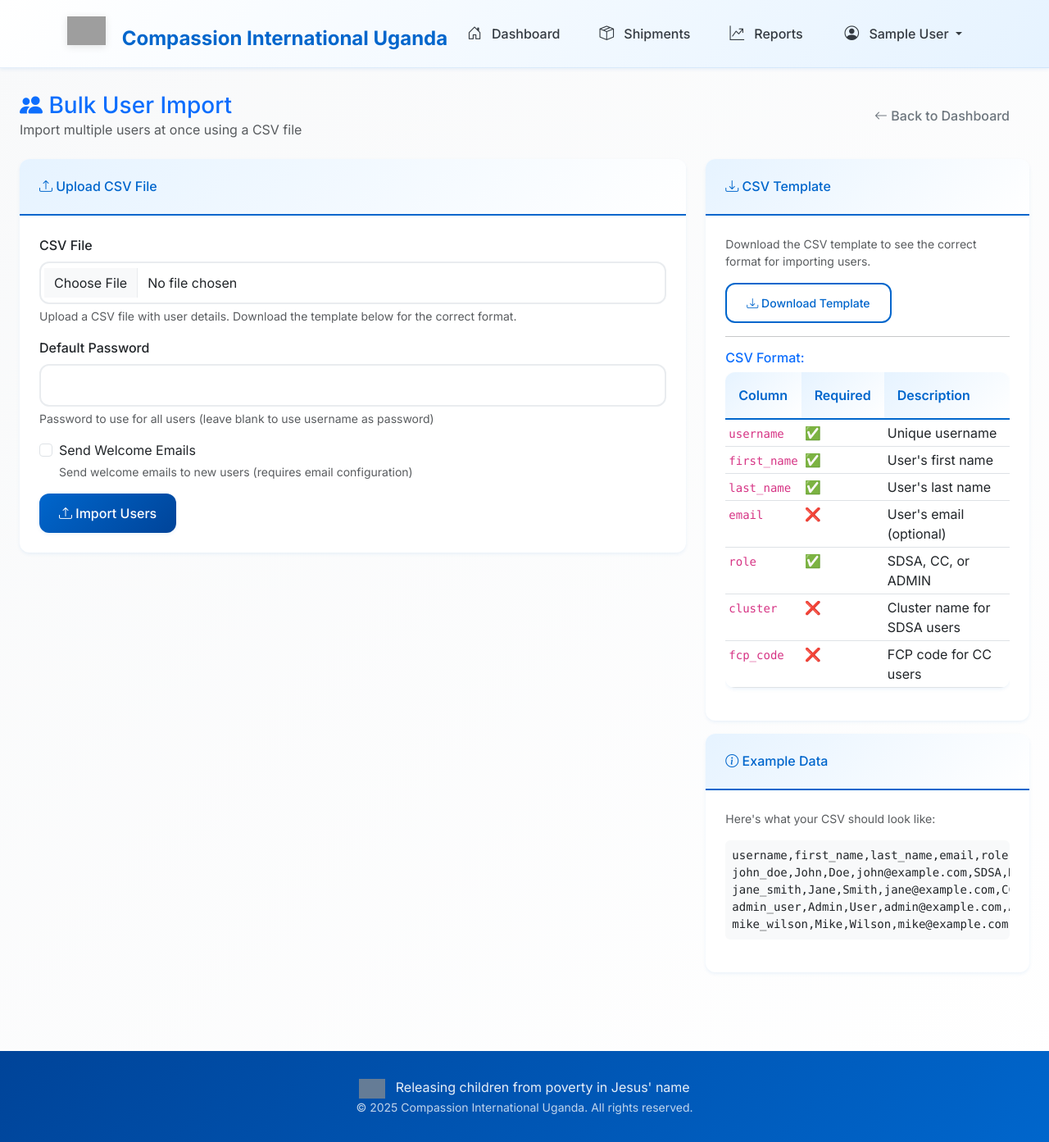
After one commit to Nathan9799/letterflow-compassion-uganda, a Django app: page /shipping/users/bulk-import/ in a window 1280 px wide. The commit adds this page. Shown: the whole page at 82% size. Run offline with Django 5.2, Linux system fonts and the light colour scheme; the visitor is signed in with stand-in values (Sample User, id 1); grey boxes are pictures that could not be loaded.

Commit message:
Add bulk user import feature: CSV upload for creating multiple users at once with admin dashboard integration

```diff
--- a/shipping/forms.py
+++ b/shipping/forms.py
@@ -223,3 +223,71 @@
                 raise ValidationError('At least one FCP must be marked as distributed.')
 
         return cleaned_data
+
+
+class BulkUserImportForm(forms.Form):
+    """Form for bulk importing users via CSV"""
+    csv_file = forms.FileField(
+        label='CSV File',
+        help_text='Upload a CSV file with user details. Download the template below for the correct format.',
+        widget=forms.FileInput(attrs={
+            'class': 'form-control',
+            'accept': '.csv'
+        })
+    )
+
+    # Optional: Default password for all users
+    default_password = forms.CharField(
+        label='Default Password',
+        help_text='Password to use for all users (leave blank to use username as password)',
+        required=False,
+        widget=forms.PasswordInput(attrs={'class': 'form-control'}),
+        initial='password123'
+    )
+
+    # Optional: Send welcome emails
+    send_welcome_emails = forms.BooleanField(
+        label='Send Welcome Emails',
+        help_text='Send welcome emails to new users (requires email configuration)',
+        required=False,
+        initial=False,
+        widget=forms.CheckboxInput(attrs={'class': 'form-check-input'})
+    )
+
+    def clean_csv_file(self):
+        csv_file = self.cleaned_data.get('csv_file')
+        if csv_file:
+            # Check file extension
+            if not csv_file.name.endswith('.csv'):
+                raise ValidationError('Please upload a CSV file.')
+
+            # Check file size (max 5MB)
+            if csv_file.size > 5 * 1024 * 1024:
+                raise ValidationError('File size must be less than 5MB.')
+
+            # Try to read the first few lines to validate format
+            try:
+                csv_file.seek(0)
+                content = csv_file.read().decode('utf-8')
+                lines = content.split('\n')
+
+                if len(lines) < 2:
+                    raise ValidationError('CSV file must have at least a header row and one data row.')
+
+                # Check if required columns exist
+                header = lines[0].lower().strip().split(',')
+                required_columns = ['username', 'first_name', 'last_name', 'email', 'role']
+
+                for col in required_columns:
+                    if col not in header:
+                        raise ValidationError(f'CSV must contain a "{col}" column.')
+
+                # Reset file pointer
+                csv_file.seek(0)
+
+            except UnicodeDecodeError:
+                raise ValidationError('CSV file must be encoded in UTF-8.')
+            except Exception as e:
+                raise ValidationError(f'Error reading CSV file: {str(e)}')
+
+        return csv_file
--- a/shipping/urls.py
+++ b/shipping/urls.py
@@ -29,4 +29,8 @@
 
     # AJAX
     path('ajax/get-fcps/', views.get_fcps_for_cluster, name='get_fcps_for_cluster'),
+
+    # Bulk operations
+    path('users/bulk-import/', views.bulk_user_import, name='bulk_user_import'),
+    path('users/download-template/', views.download_csv_template, name='download_csv_template'),
 ]
--- a/shipping/views.py
+++ b/shipping/views.py
@@ -24,6 +24,7 @@
 )
 from org.models import Cluster, FCP
 from accounts.models import User
+from .forms import BulkUserImportForm
 
 
 def user_can_access_shipment(user, shipment):
@@ -454,3 +455,182 @@
     """Custom logout view that handles both GET and POST requests."""
     logout(request)
     return redirect('login')
+
+
+@login_required
+def bulk_user_import(request):
+    """Bulk import users from CSV file"""
+    if not request.user.is_admin():
+        messages.error(request, 'Only admin users can import users in bulk.')
+        return redirect('shipping:dashboard')
+
+    if request.method == 'POST':
+        form = BulkUserImportForm(request.POST, request.FILES)
+        if form.is_valid():
+            csv_file = form.cleaned_data['csv_file']
+            default_password = form.cleaned_data['default_password']
+            send_welcome_emails = form.cleaned_data['send_welcome_emails']
+
+            try:
+                import csv
+                from django.contrib.auth import get_user_model
+                from django.db import transaction
+
+                User = get_user_model()
+                results = {
+                    'success': [],
+                    'errors': [],
+                    'total_processed': 0
+                }
+
+                # Read CSV file
+                content = csv_file.read().decode('utf-8')
+                reader = csv.DictReader(content.splitlines())
+
+                with transaction.atomic():
+                    for row_num, row in enumerate(reader, start=2):  # Start at 2 for row numbers
+                        try:
+                            # Clean and validate row data
+                            username = row['username'].strip()
+                            first_name = row['first_name'].strip()
+                            last_name = row['last_name'].strip()
+                            email = row['email'].strip()
+                            role = row['role'].strip().upper()
+
+                            # Skip empty rows
+                            if not username or not first_name or not last_name:
+                                continue
+
+                            # Validate role
+                            if role not in [User.Role.SDSA, User.Role.CC, User.Role.ADMIN]:
+                                results['errors'].append(f'Row {row_num}: Invalid role "{role}". Must be SDSA, CC, or ADMIN.')
+                                continue
+
+                            # Check if user already exists
+                            if User.objects.filter(username=username).exists():
+                                results['errors'].append(f'Row {row_num}: Username "{username}" already exists.')
+                                continue
+
+                            if email and User.objects.filter(email=email).exists():
+                                results['errors'].append(f'Row {row_num}: Email "{email}" already exists.')
+                                continue
+
+                            # Create user
+                            password = default_password or username
+                            user = User.objects.create_user(
+                                username=username,
+                                email=email,
+                                password=password,
+                                first_name=first_name,
+                                last_name=last_name,
+                                role=role
+                            )
+
+                            # Handle role-specific setup
+                            if role == User.Role.SDSA:
+                                # Handle cluster assignment if provided
+                                cluster_name = row.get('cluster', '').strip()
+                                if cluster_name:
+                                    try:
+                                        cluster = Cluster.objects.get(name__iexact=cluster_name)
+                                        user.managed_clusters.add(cluster)
+                                    except Cluster.DoesNotExist:
+                                        results['errors'].append(f'Row {row_num}: Cluster "{cluster_name}" not found.')
+
+                            elif role == User.Role.CC:
+                                # Handle collection centre FCP assignment if provided
+                                fcp_code = row.get('fcp_code', '').strip()
+                                if fcp_code:
+                                    try:
+                                        fcp = FCP.objects.get(code__iexact=fcp_code, is_collection_centre=True)
+                                        # Create collection centre user link
+                                        from accounts.models import CollectionCentreUser
+                                        CollectionCentreUser.objects.create(user=user, fcp=fcp)
+                                    except FCP.DoesNotExist:
+                                        results['errors'].append(f'Row {row_num}: Collection Centre FCP "{fcp_code}" not found.')
+
+                            results['success'].append(f'Row {row_num}: User "{username}" created successfully.')
+                            results['total_processed'] += 1
+
+                        except Exception as e:
+                            results['errors'].append(f'Row {row_num}: Error creating user: {str(e)}')
+
+                # Show results
+                if results['success']:
+                    messages.success(request, f'Successfully created {results["total_processed"]} users!')
+                if results['errors']:
+                    for error in results['errors']:
+                        messages.warning(request, error)
+
+                return redirect('shipping:bulk_user_import')
+
+            except Exception as e:
+                messages.error(request, f'Error processing CSV file: {str(e)}')
+    else:
+        form = BulkUserImportForm()
+
+    context = {
+        'form': form,
+        'title': 'Bulk User Import'
+    }
+    return render(request, 'shipping/bulk_user_import.html', context)
+
+
+@login_required
+def download_csv_template(request):
+    """Download CSV template for bulk user import"""
+    if not request.user.is_admin():
+        messages.error(request, 'Only admin users can download templates.')
+        return redirect('shipping:dashboard')
+
+    import csv
+    from django.http import HttpResponse
+
+    response = HttpResponse(content_type='text/csv')
+    response['Content-Disposition'] = 'attachment; filename="bulk_user_import_template.csv"'
+
+    writer = csv.writer(response)
+
+    # Write header
+    writer.writerow([
+        'username',
+        'first_name',
+        'last_name',
+        'email',
+        'role',
+        'cluster',
+        'fcp_code'
+    ])
+
+    # Write example rows
+    writer.writerow([
+        'john_doe',
+        'John',
+        'Doe',
+        'john@example.com',
+        'SDSA',
+        'Mbarara',
+        ''
+    ])
+
+    writer.writerow([
+        'jane_smith',
+        'Jane',
+        'Smith',
+        'jane@example.com',
+        'CC',
+        '',
+        'UG0249'
+    ])
+
+    writer.writerow([
+        'admin_user',
+        'Admin',
+        'User',
+        'admin@example.com',
+        'ADMIN',
+        '',
+        ''
+    ])
+
+    return response
--- /dev/null
+++ b/templates/shipping/bulk_user_import.html
@@ -0,0 +1,180 @@
+{% extends 'base.html' %}
+{% load static %}
+
+{% block title %}Bulk User Import - LetterFlow{% endblock %}
+
+{% block content %}
+<div class="container-fluid">
+    <!-- Page Header -->
+    <div class="d-flex justify-content-between align-items-center mb-4">
+        <div>
+            <h1 class="h3 mb-0 text-primary">
+                <i class="bi bi-people-fill"></i> Bulk User Import
+            </h1>
+            <p class="text-muted mb-0">
+                Import multiple users at once using a CSV file
+            </p>
+        </div>
+        <div>
+            <a href="{% url 'shipping:dashboard' %}" class="btn btn-outline-secondary">
+                <i class="bi bi-arrow-left"></i> Back to Dashboard
+            </a>
+        </div>
+    </div>
+
+    <div class="row">
+        <div class="col-lg-8">
+            <!-- Import Form -->
+            <div class="card">
+                <div class="card-header">
+                    <h6 class="mb-0">
+                        <i class="bi bi-upload"></i> Upload CSV File
+                    </h6>
+                </div>
+                <div class="card-body">
+                    <form method="post" enctype="multipart/form-data">
+                        {% csrf_token %}
+
+                        <div class="mb-3">
+                            <label for="{{ form.csv_file.id_for_label }}" class="form-label">
+                                {{ form.csv_file.label }}
+                            </label>
+                            {{ form.csv_file }}
+                            {% if form.csv_file.help_text %}
+                            <div class="form-text">{{ form.csv_file.help_text }}</div>
+                            {% endif %}
+                            {% if form.csv_file.errors %}
+                            <div class="invalid-feedback d-block">
+                                {{ form.csv_file.errors.0 }}
+                            </div>
+                            {% endif %}
+                        </div>
+
+                        <div class="mb-3">
+                            <label for="{{ form.default_password.id_for_label }}" class="form-label">
+                                {{ form.default_password.label }}
+                            </label>
+                            {{ form.default_password }}
+                            {% if form.default_password.help_text %}
+                            <div class="form-text">{{ form.default_password.help_text }}</div>
+                            {% endif %}
+                            {% if form.default_password.errors %}
+                            <div class="invalid-feedback d-block">
+                                {{ form.default_password.errors.0 }}
+                            </div>
+                            {% endif %}
+                        </div>
+
+                        <div class="mb-3">
+                            <div class="form-check">
+                                {{ form.send_welcome_emails }}
+                                <label class="form-check-label" for="{{ form.send_welcome_emails.id_for_label }}">
+                                    {{ form.send_welcome_emails.label }}
+                                </label>
+                                {% if form.send_welcome_emails.help_text %}
+                                <div class="form-text">{{ form.send_welcome_emails.help_text }}</div>
+                                {% endif %}
+                            </div>
+                        </div>
+
+                        <button type="submit" class="btn btn-primary">
+                            <i class="bi bi-upload"></i> Import Users
+                        </button>
+                    </form>
+                </div>
+            </div>
+        </div>
+
+        <div class="col-lg-4">
+            <!-- CSV Template -->
+            <div class="card">
+                <div class="card-header">
+                    <h6 class="mb-0">
+                        <i class="bi bi-download"></i> CSV Template
+                    </h6>
+                </div>
+                <div class="card-body">
+                    <p class="text-muted small">
+                        Download the CSV template to see the correct format for importing users.
+                    </p>
+
+                    <a href="{% url 'shipping:download_csv_template' %}" class="btn btn-outline-primary btn-sm">
+                        <i class="bi bi-download"></i> Download Template
+                    </a>
+
+                    <hr>
+
+                    <h6 class="text-primary">CSV Format:</h6>
+                    <div class="table-responsive">
+                        <table class="table table-sm">
+                            <thead>
+                                <tr>
+                                    <th>Column</th>
+                                    <th>Required</th>
+                                    <th>Description</th>
+                                </tr>
+                            </thead>
+                            <tbody>
+                                <tr>
+                                    <td><code>username</code></td>
+                                    <td>✅</td>
+                                    <td>Unique username</td>
+                                </tr>
+                                <tr>
+                                    <td><code>first_name</code></td>
+                                    <td>✅</td>
+                                    <td>User's first name</td>
+                                </tr>
+                                <tr>
+                                    <td><code>last_name</code></td>
+                                    <td>✅</td>
+                                    <td>User's last name</td>
+                                </tr>
+                                <tr>
+                                    <td><code>email</code></td>
+                                    <td>❌</td>
+                                    <td>User's email (optional)</td>
+                                </tr>
+                                <tr>
+                                    <td><code>role</code></td>
+                                    <td>✅</td>
+                                    <td>SDSA, CC, or ADMIN</td>
+                                </tr>
+                                <tr>
+                                    <td><code>cluster</code></td>
+                                    <td>❌</td>
+                                    <td>Cluster name for SDSA users</td>
+                                </tr>
+                                <tr>
+                                    <td><code>fcp_code</code></td>
+                                    <td>❌</td>
+                                    <td>FCP code for CC users</td>
+                                </tr>
+                            </tbody>
+                        </table>
+                    </div>
+                </div>
+            </div>
+
+            <!-- Example Data -->
+            <div class="card mt-3">
+                <div class="card-header">
+                    <h6 class="mb-0">
+                        <i class="bi bi-info-circle"></i> Example Data
+                    </h6>
+                </div>
+                <div class="card-body">
+                    <p class="text-muted small">
+                        Here's what your CSV should look like:
+                    </p>
+                    <pre class="bg-light p-2 rounded small"><code>username,first_name,last_name,email,role,cluster,fcp_code
+john_doe,John,Doe,john@example.com,SDSA,Mbarara,
+jane_smith,Jane,Smith,jane@example.com,CC,,UG0249
+admin_user,Admin,User,admin@example.com,ADMIN,,
+mike_wilson,Mike,Wilson,mike@example.com,SDSA,Kampala,</code></pre>
+                </div>
+            </div>
+        </div>
+    </div>
+</div>
+{% endblock %}
```
Also changed, not shown: templates/shipping/dashboard.html (+16 -0 lines), static/images/compassion logo.png (deleted), static/images/compassion_logo-removebg-preview.png (deleted), 1 other file.
